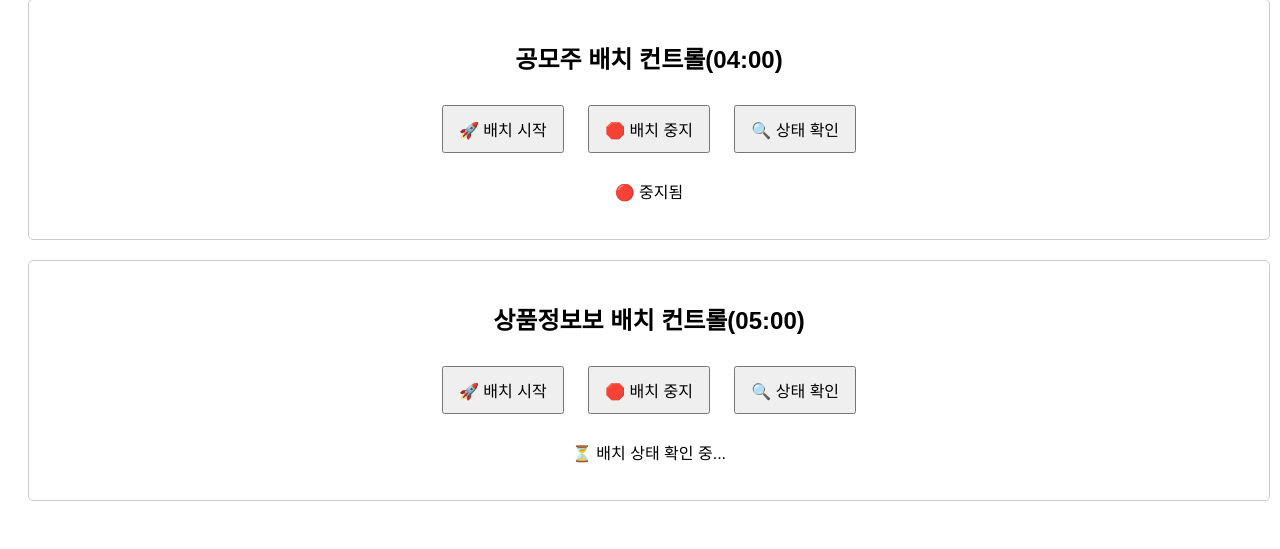
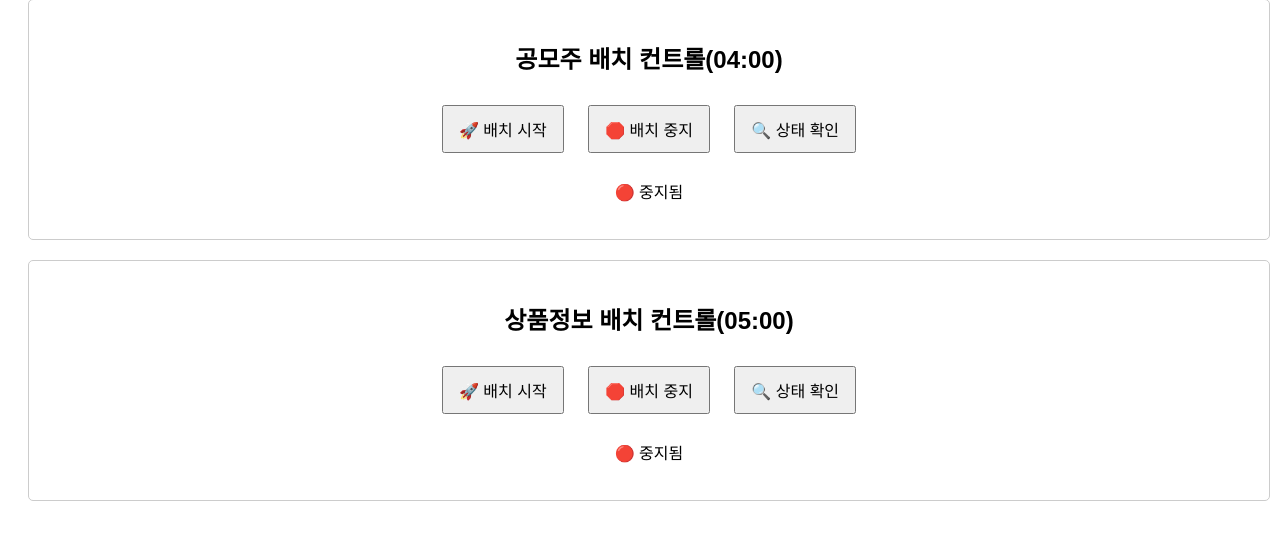
Before and after one commit to dubhe-fintime/finTime, a Flask app: page /batchControl in a window 1280 px wide. Shown: the part 811-1360 px from the top of the page. Run offline with Flask 3, Linux system fonts and the light colour scheme.

Commit message:
배치페이지 수정

```diff
--- a/templates/common/batchControl.html
+++ b/templates/common/batchControl.html
@@ -107,12 +107,12 @@
     </div>
 
     <div class="container">
-        <h2>상품정보보 배치 컨트롤(05:00)</h2>
+        <h2>상품정보 배치 컨트롤(05:00)</h2>
         <button onclick="startBatch(5)">🚀 배치 시작</button>
         <button onclick="stopBatch(5)">🛑 배치 중지</button>
         <button onclick="checkBatchStatus(5)">🔍 상태 확인</button>
 
-        <p id="status4">⏳ 배치 상태 확인 중...</p>
+        <p id="status5">⏳ 배치 상태 확인 중...</p>
 
 
     </div>
```
